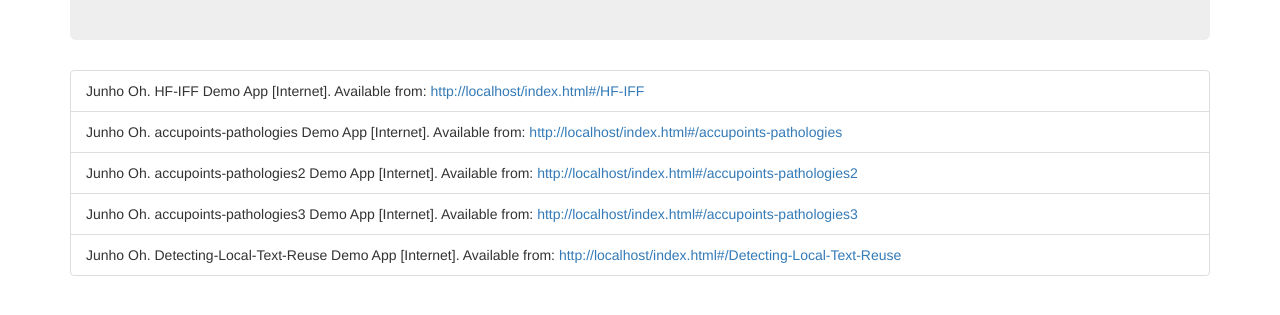
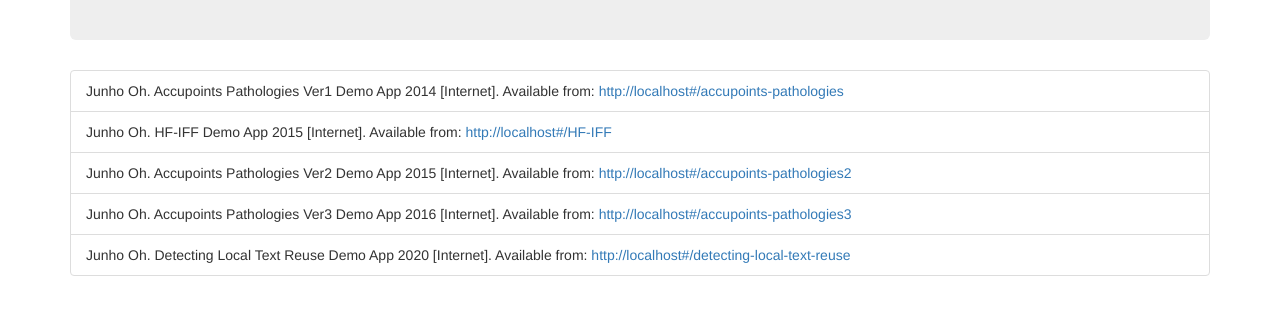
Before and after one commit to pinedance/demo, a plain HTML site: page index.html in a window 1280 px wide. Shown: the part 155-470 px from the top of the page. Drawn offline with nearby package versions, Linux system fonts and the light colour scheme; some packages are replaced by stand-ins of ours.

Commit message:
Update: newer

```diff
--- a/index.html
+++ b/index.html
@@ -26,17 +26,19 @@
 (function(){
     var app = angular.module('myDemo', ['ngRoute', 'ngSanitize']);
 
-    app.controller('demoCtrl', ['$scope', '$route', '$routeParams', '$window', 'address', function($scope, $route, $routeParams, $window, address) {
+    app.controller('demoCtrl', ['$scope', '$route', '$routeParams', '$window', '$filter', 'address', function($scope, $route, $routeParams, $window, $filter, address) {
 
         $scope.$on('$routeChangeSuccess', function () {
-             $window.location.href = address.get()[$routeParams.title];
+            var trgElems = $filter("filter")( address.get(), {id: $routeParams.title} );
+            $window.location.href = trgElems[0]["url"];
         });
     }])
 
     app.controller('demoListCtrl', ['$scope', '$location', 'address', function($scope, $location, address){
 
         $scope.address = address.get();
-        $scope.here = $location.absUrl();
+        var absurl = $location.absUrl();
+        $scope.here = absurl.replace("/index.html", "")
     }]);
 
     app.config(['$routeProvider', function($routeProvider) { $routeProvider
@@ -53,14 +55,39 @@
 
     app.service('address', function(){
         this.get = function(){
-        return {
+        return [
             // list of demo
-            'HF-IFF' : 'https://sandbox.mediclassics.kr:3838/2015CGAnalysis/HF-IFF-demo/',
-            'accupoints-pathologies' : 'https://sandbox.mediclassics.kr:3838/2014SymAcuIndependence/',
-            'accupoints-pathologies2' : 'https://sandbox.mediclassics.kr:3838/2015SymAcuIndependence/',
-            'accupoints-pathologies3' : 'https://sandbox.mediclassics.kr:3838/2016SymAcuIndependence/',
-			'Detecting-Local-Text-Reuse' : 'https://pinedance.github.io/demo/detecting-local-text-reuse/동의보감-황제내경소문-텍스트-인용.html',
-        }}
+            {
+                title: 'HF-IFF',
+                id: 'HF-IFF',
+                year: "2015",
+                url: 'https://sandbox.mediclassics.kr:3838/2015CGAnalysis/HF-IFF-demo/'
+            },
+            {
+                title: 'Accupoints Pathologies Ver1',
+                id: 'accupoints-pathologies',
+                year: "2014",
+                url: 'https://sandbox.mediclassics.kr:3838/2014SymAcuIndependence/'
+            },
+            {
+                title: 'Accupoints Pathologies Ver2',
+                id: 'accupoints-pathologies2',
+                year: "2015",
+                url: 'https://sandbox.mediclassics.kr:3838/2015SymAcuIndependence/'
+            },
+            {
+                title: 'Accupoints Pathologies Ver3',
+                id: 'accupoints-pathologies3',
+                year: "2016",
+                url: 'https://sandbox.mediclassics.kr:3838/2016SymAcuIndependence/'
+            },
+			{
+                title: 'Detecting Local Text Reuse',
+                id: "detecting-local-text-reuse",
+                year: "2020",
+                url: 'https://pinedance.github.io/demo/detecting-local-text-reuse/동의보감-황제내경소문-텍스트-인용.html'
+            },
+        ]}
 
     })
 
--- a/templates/demoList.html
+++ b/templates/demoList.html
@@ -7,9 +7,9 @@
             </div>
 
                 <ul class="list-group">
-                      <li class="list-group-item" ng-repeat='(title, link) in address'>
-                          Junho Oh. {{title}} Demo App [Internet]. Available from: <a ng-href="{{'#/' + title}}" target='_blank' >{{ here + '#/' + title}}</a>
-
+                      <li class="list-group-item" ng-repeat="elem in address | orderBy: 'year'" >
+                          Junho Oh. {{ elem.title }} Demo App {{ elem.year }} [Internet]. Available from:
+                          <a ng-href="{{'#/' + elem.id}}" target='_blank' >{{ here + '#/' + elem.id }}</a>
                       </li>
 
                 </ul>
```
